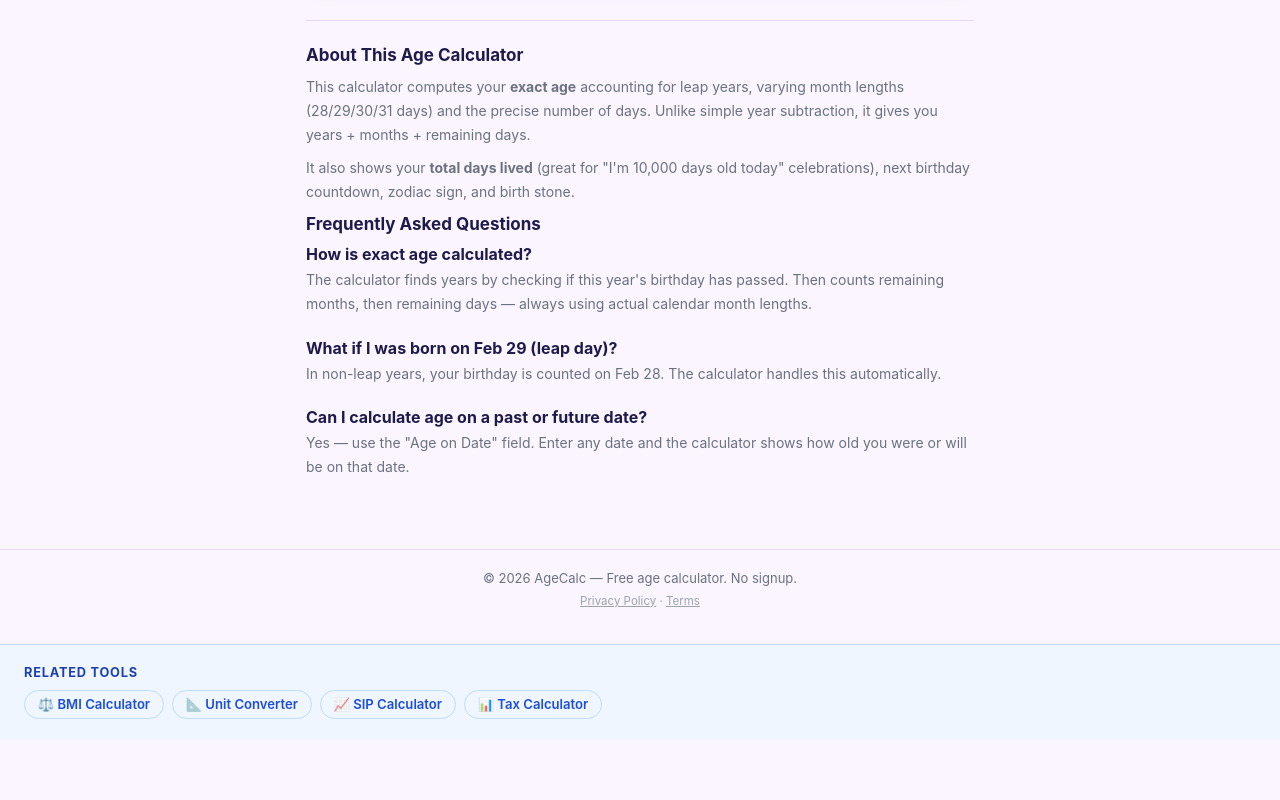
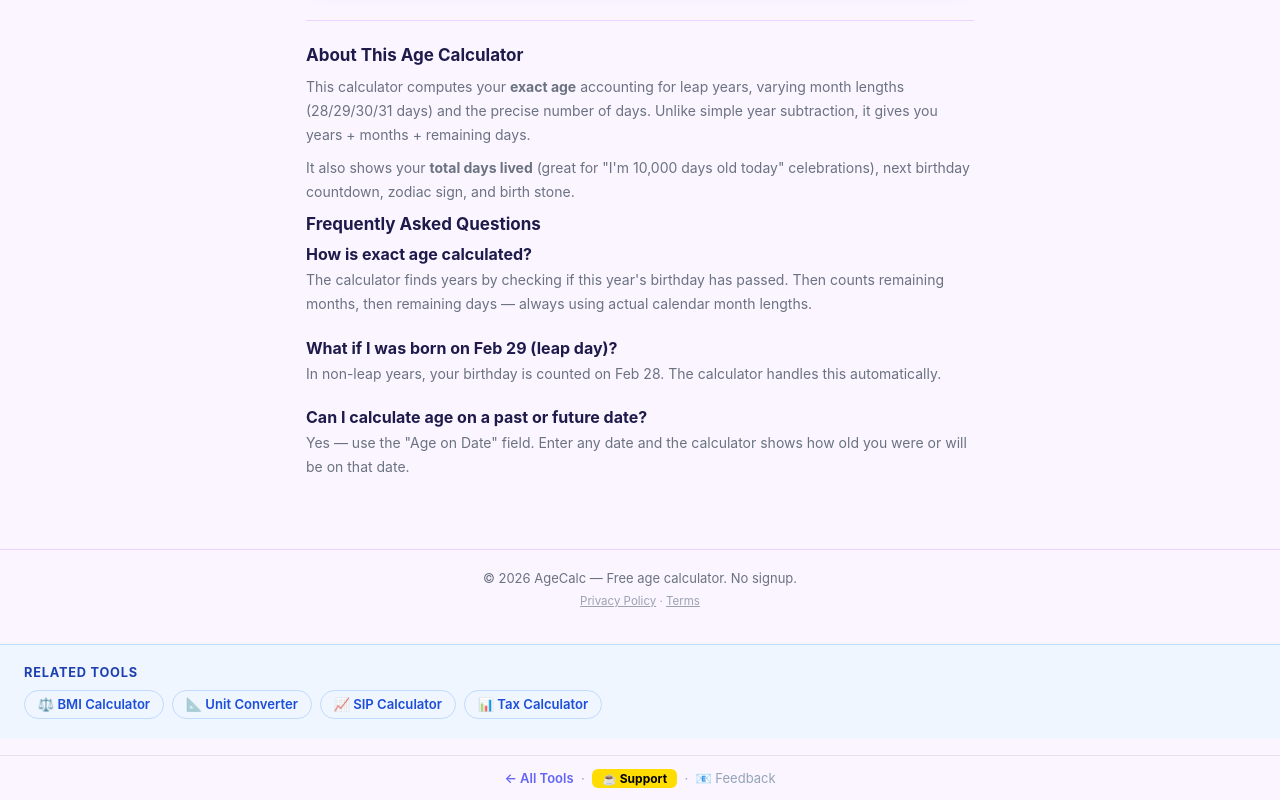
Before and after one commit to nxtcraft/agecalc, a plain HTML site: page index.html in a window 1280 px wide. Shown: the part 331-1131 px from the top of the page. Before the commit the page ends 1070 px from the top, so only its background shows below. Drawn offline with Linux system fonts and the light colour scheme.

Commit message:
feat: add footer strip, standardize theme-color, extend referral links
Co-Authored-By: Claude Sonnet 4.6 <noreply@anthropic.com>

```diff
--- a/index.html
+++ b/index.html
@@ -17,7 +17,7 @@
 <meta name="twitter:card" content="summary">
 <meta name="robots" content="index, follow">
 <link rel="manifest" href="/agecalc/manifest.json">
-<meta name="theme-color" content="#7c3aed">
+<meta name="theme-color" content="#4f46e5">
 <meta name="mobile-web-app-capable" content="yes">
 <script type="application/ld+json">
 {"@context":"https://schema.org","@type":"WebApplication","name":"Age Calculator","url":"https://nxtcraft.github.io/agecalc/","applicationCategory":"UtilitiesApplication","operatingSystem":"Any","offers":{"@type":"Offer","price":"0","priceCurrency":"INR"},"description":"Calculate exact age in years, months, days. Next birthday countdown, zodiac sign, total days lived."}
@@ -285,5 +285,6 @@ document.getElementById('targetDate').max = '2100-12-31';
 </script>
 <style>.related-tools{background:#eff6ff;border-top:1px solid #bfdbfe;padding:1.25rem 1.5rem;margin-top:1rem}.related-tools h3{font-size:.8rem;font-weight:700;color:#1e40af;text-transform:uppercase;letter-spacing:.06em;margin-bottom:.6rem}.related-tools-grid{display:flex;flex-wrap:wrap;gap:.5rem}.related-tools a{display:inline-flex;align-items:center;gap:.35rem;padding:.35rem .8rem;border-radius:20px;border:1.5px solid #bfdbfe;color:#1d4ed8;font-size:.82rem;font-weight:600;text-decoration:none;transition:all .15s}.related-tools a:hover{background:#1d4ed8;color:#fff;border-color:#1d4ed8}</style>
 <div class="related-tools"><h3>Related Tools</h3><div class="related-tools-grid"><a href="https://nxtcraft.github.io/bmi-calc/">⚖️ BMI Calculator</a><a href="https://nxtcraft.github.io/unitconv/">📐 Unit Converter</a><a href="https://nxtcraft.github.io/sipcalc/">📈 SIP Calculator</a><a href="https://nxtcraft.github.io/taxcalc/">📊 Tax Calculator</a></div></div>
+<div style="text-align:center;padding:14px 20px;font-size:13px;color:#94a3b8;border-top:1px solid rgba(0,0,0,0.08);margin-top:16px"><a href="https://nxtcraft.github.io/" style="color:#6366f1;text-decoration:none;font-weight:600">← All Tools</a> &nbsp;·&nbsp; <a href="https://buymeacoffee.com/nxtcraft" target="_blank" rel="noopener" style="background:#FFDD00;color:#000;padding:2px 10px;border-radius:6px;font-weight:700;text-decoration:none;font-size:12px">☕ Support</a> &nbsp;·&nbsp; <a href="mailto:pradeepkesharwani4@gmail.com?subject=Feedback" style="color:#94a3b8;text-decoration:none">📧 Feedback</a></div>
 </body>
 </html>
```
